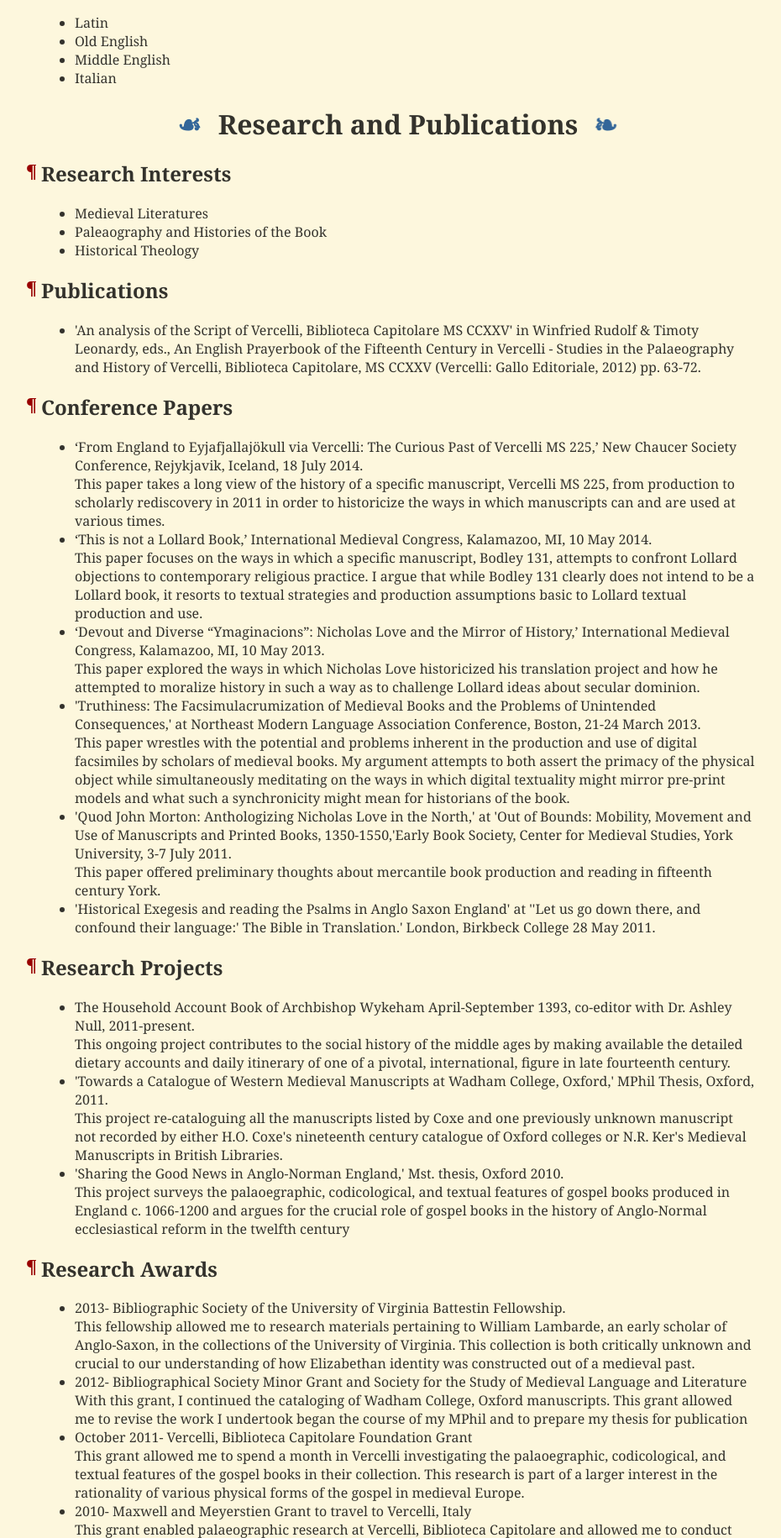
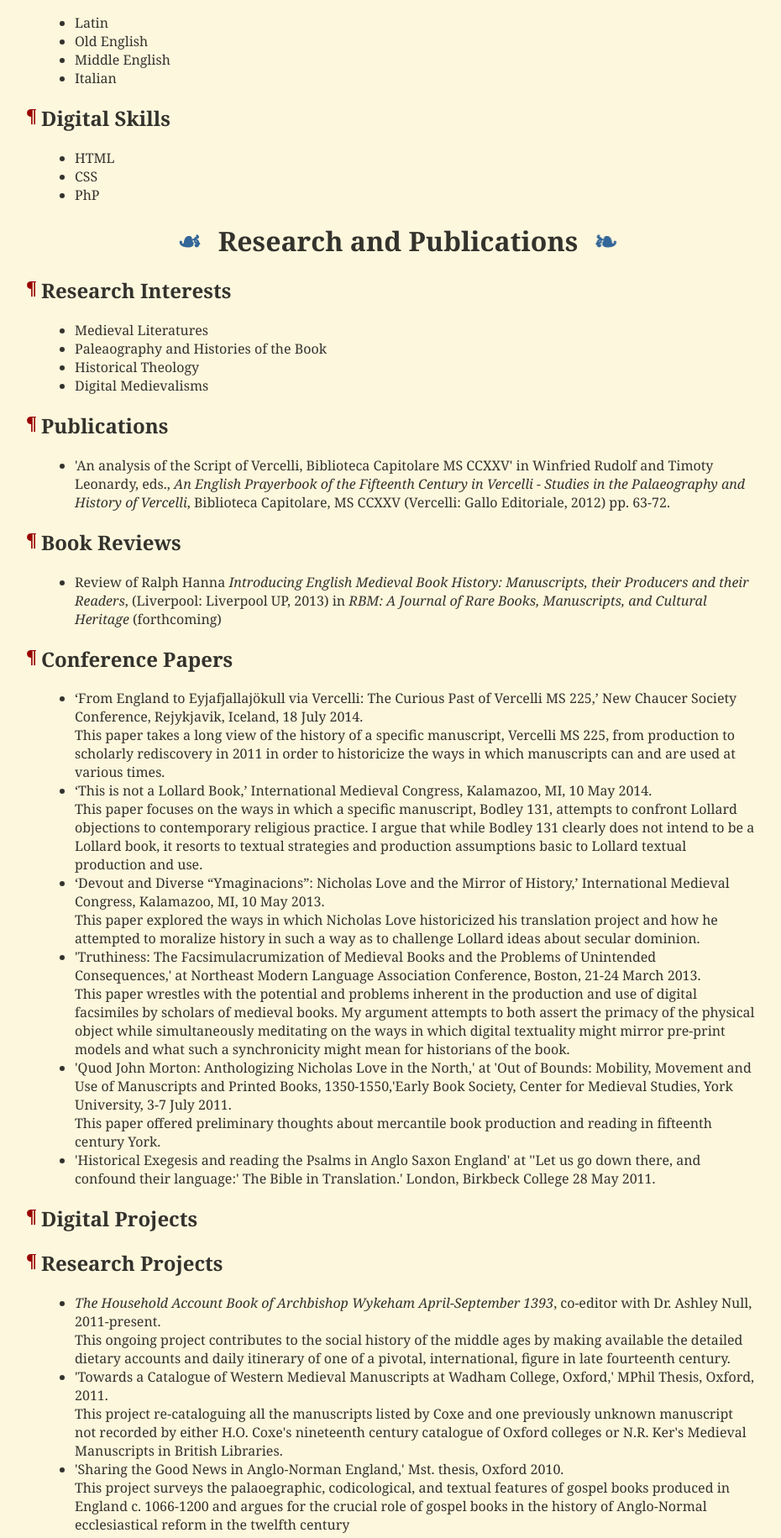
Before and after one commit to ZacharyEStone/ZacharyEStone.github.io, a plain HTML site: page cv.html in a window 1280 px wide. Shown: the part 804-2635 px from the top of the page at 84% size, without its empty margins (141-1071 px from the left). Drawn offline with Linux system fonts and the light colour scheme; a web font is replaced by a local one.

Commit message:
updated CV, styled CV

```diff
--- a/cv.html
+++ b/cv.html
@@ -60,6 +60,12 @@
 			<li>Middle English</li>
 			<li>Italian</li>
 		</ul>
+	<h2>Digital Skills</h2>
+		<ul>
+			<li>HTML</li>
+			<li>CSS</li>
+			<li>PhP</li>
+		</ul>
 </div>
 <div id="research">
 	<h1 class="section">Research and Publications</h1>
@@ -68,10 +74,15 @@
 			<li>Medieval Literatures</li>
 			<li>Paleaography and Histories of the Book</li>
 			<li>Historical Theology</li>
+			<li>Digital Medievalisms</li>
 		</ul>
 	<h2>Publications</h2>
 		<ul>
-			<li>'An analysis of the Script of Vercelli, Biblioteca Capitolare MS CCXXV' in Winfried Rudolf & Timoty Leonardy, eds., An English Prayerbook of the Fifteenth Century in Vercelli - Studies in the Palaeography and History of Vercelli, Biblioteca Capitolare, MS CCXXV (Vercelli: Gallo Editoriale, 2012) pp. 63-72.</li>
+			<li>'An analysis of the Script of Vercelli, Biblioteca Capitolare MS CCXXV' in Winfried Rudolf and Timoty Leonardy, eds., <span class="book-title">An English Prayerbook of the Fifteenth Century in Vercelli - Studies in the Palaeography and History of Vercelli</span>, Biblioteca Capitolare, MS CCXXV (Vercelli: Gallo Editoriale, 2012) pp. 63-72.</li>
+		</ul>
+	<h2>Book Reviews</h2>
+		<ul>
+			<li>Review of Ralph Hanna <span class="book-title">Introducing English Medieval Book History: Manuscripts, their Producers and their Readers</span>, (Liverpool: Liverpool UP, 2013) in <span class="book-title">RBM: A Journal of Rare Books, Manuscripts, and Cultural Heritage</span> (forthcoming)</li>
 		</ul>
 	<h2>Conference Papers</h2>
 		<ul>
@@ -87,9 +98,10 @@
 			<br>This paper offered preliminary thoughts about mercantile book production and reading in fifteenth century York.</li>
 			<li>'Historical Exegesis and reading the Psalms in Anglo Saxon England' at ''Let us go down there, and confound their language:' The Bible in Translation.' London, Birkbeck College 28 May 2011.</li>
 		</ul>
+	<h2>Digital Projects</h2>
 	<h2>Research Projects</h2>
 		<ul>
-			<li>The Household Account Book of Archbishop Wykeham April-September 1393, co-editor with Dr. Ashley Null, 2011-present.
+			<li><span class="book-title">The Household Account Book of Archbishop Wykeham April-September 1393</span>, co-editor with Dr. Ashley Null, 2011-present.
 			<br>This ongoing project contributes to the social history of the middle ages by making available the detailed dietary accounts and daily itinerary of one of a pivotal, international, figure in late fourteenth century.</li>
 			<li>'Towards a Catalogue of Western Medieval Manuscripts at Wadham College, Oxford,' MPhil Thesis, Oxford, 2011.
 			<br>This project re-cataloguing all the manuscripts listed by Coxe and one previously unknown manuscript not recorded by either H.O. Coxe's nineteenth century catalogue of Oxford colleges or N.R. Ker's Medieval Manuscripts in British Libraries.</li>
@@ -98,6 +110,7 @@
 		</ul>
 	<h2>Research Awards</h2>
 		<ul>
+			<li>2014- Huskey Research Exhibition, 2nd Place for "Reassembling MS Bodley 131: Family, Faith, and Late Medieval English Society"</li>
 			<li>2013- Bibliographic Society of the University of Virginia Battestin Fellowship.
 			<br>This fellowship allowed me to research materials pertaining to William Lambarde, an early scholar of Anglo-Saxon, in the collections of the University of Virginia. This collection is both critically unknown and crucial to our understanding of how Elizabethan identity was constructed out of a medieval past.</li>
 			<li>2012- Bibliographical Society Minor Grant and Society for the Study of Medieval Language and Literature
@@ -151,13 +164,11 @@
 </div>
 </main>
  	<footer role="contentinfo">
+ 		<ul>
+     		<li><a href="https://github.com/zacharyestone">Github</a></li>
 
-     	<a href="https://github.com/scholarslab/ivanhoe">Github</a>
+     		<li><a href="http://creativecommons.org/licenses/by/3.0/">CC-BY 3.0</a></li>
 
-     	<a href="http://creativecommons.org/licenses/by/3.0/">CC-BY 3.0</a>
-
-     	<a href="http://www.scholarslab.org/people/">Contact Us</a>
-     	<br>
-      	<a href="https://scholarslab.org" id="slab-link"><img alt="Slab-logo-black-200px" src="http://static.scholarslab.org/images/logos/slab/slab-logo-black-200px.png" /></a>
+     		<li><a href="http://www.scholarslab.org/people/">Contact Me</a></li>
 
 	</footer>
--- a/style.css
+++ b/style.css
@@ -6,6 +6,10 @@ body{
 	width: 900px;
 	margin: 0 auto;
 	color: hsla(0,0%,0%,0.8);
+}
+
+.book-title {
+	font-style: italic;
 }
 a:link,
 a:visited,
```
Also changed, not shown: about.html (+4 -6 lines).
